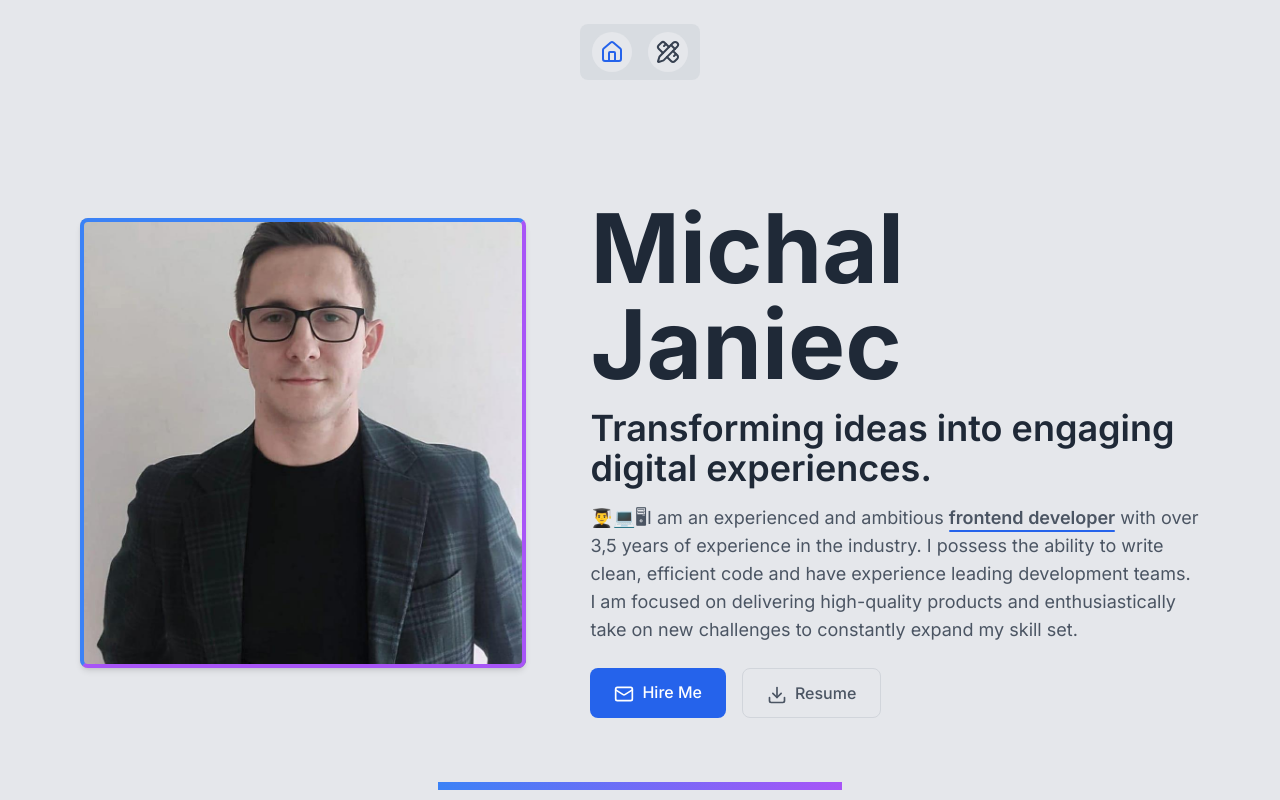
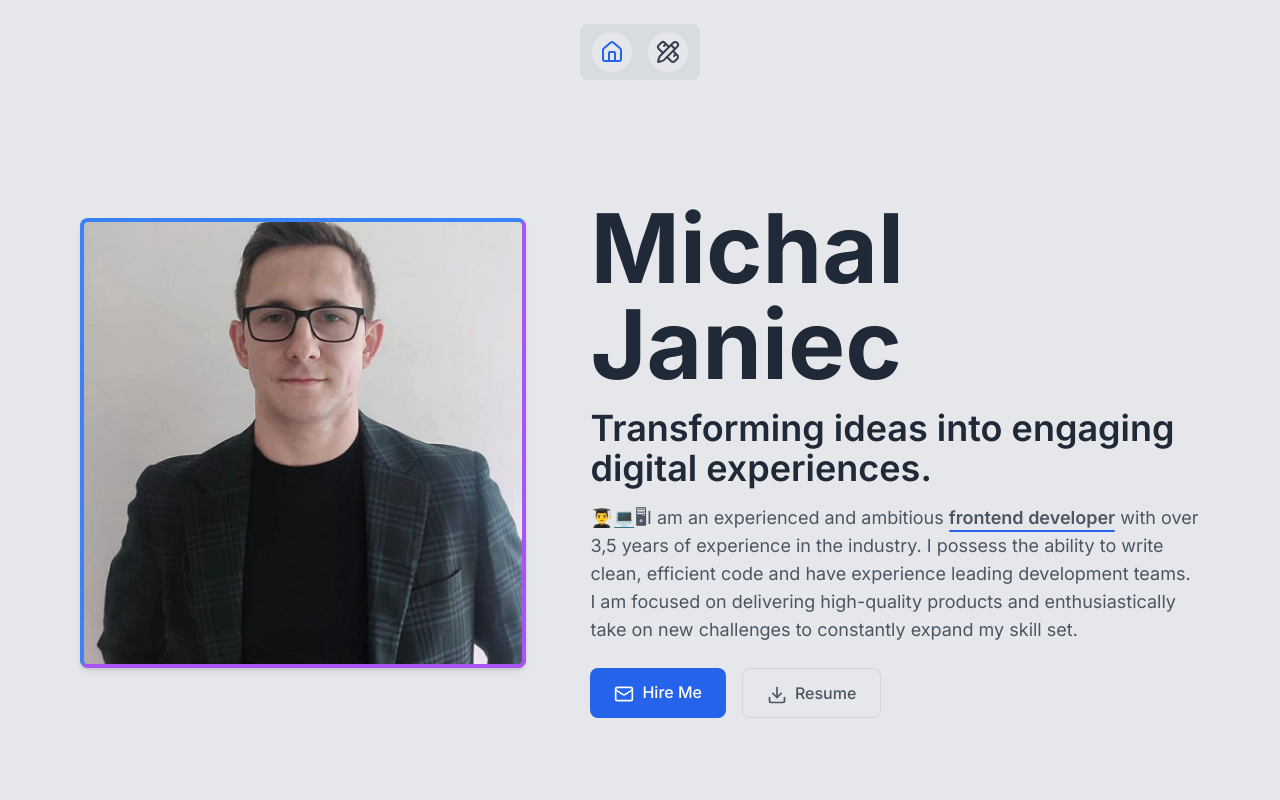
Before and after one commit to JaniecMichal/my-personal-page, a Next.js app: page / in a window 1280 px wide. Shown: the top 800 px of the page. Built offline with nearby package versions, Linux system fonts and the light colour scheme.

Commit message:
remove Recommendations component

```diff
--- a/app/page.tsx
+++ b/app/page.tsx
@@ -43,7 +43,6 @@ export default async function Home() {
 						</div>
 					</div>
 				</div>
-				<Recommendations />
 			</div>
 		</section>
 	);
```
